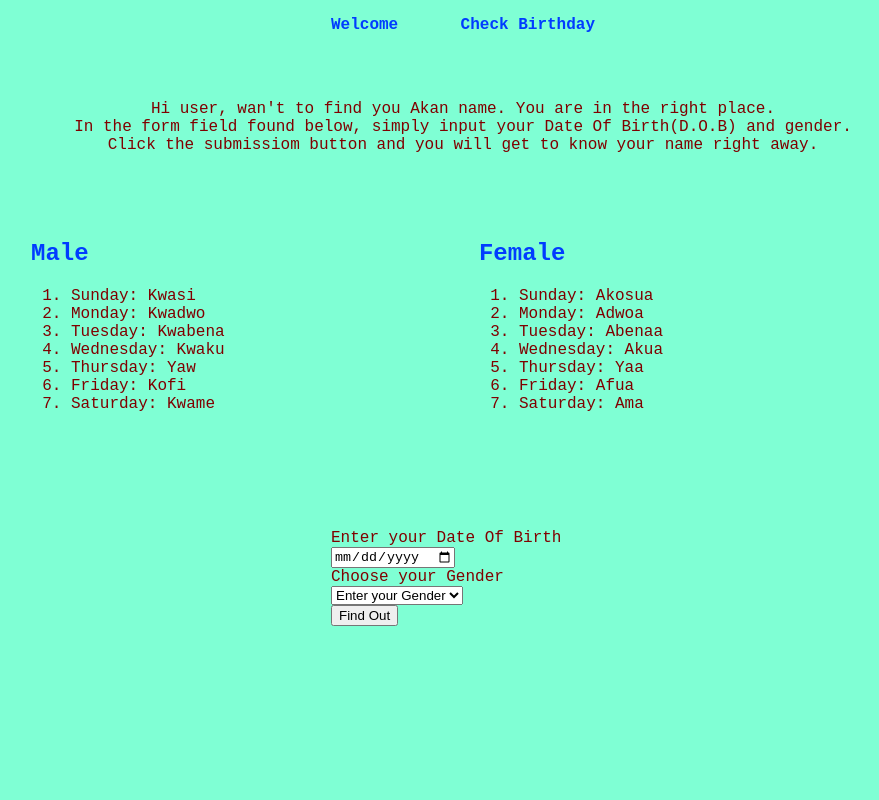
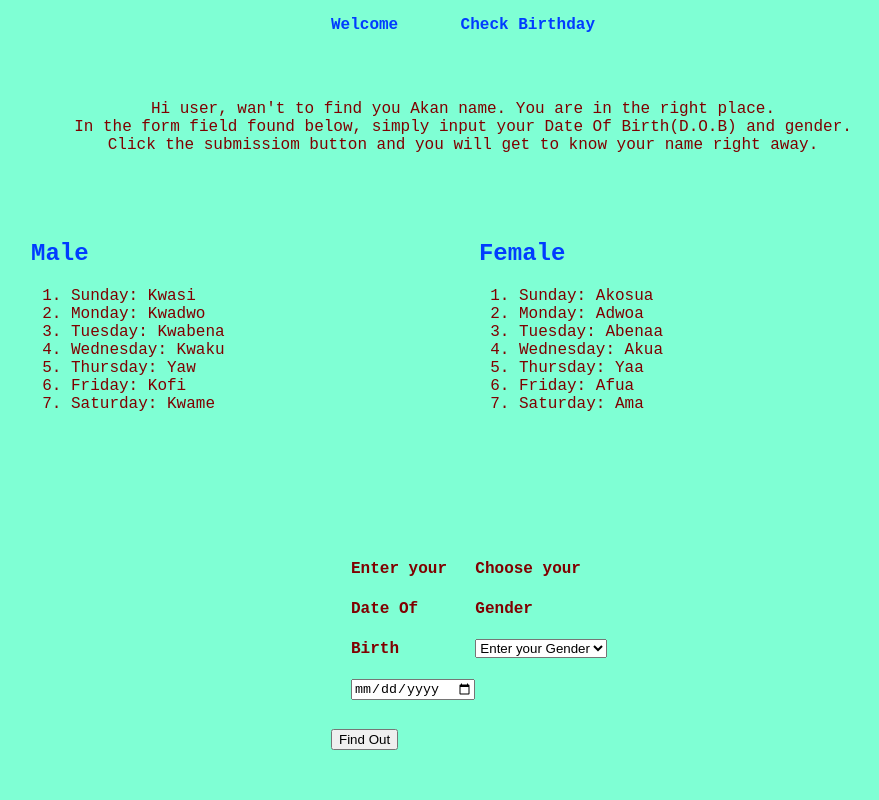
Before and after one commit to Samuel-Muriuki/Akan-Names, a plain HTML site: page index.html in a window 1280 px wide. Shown: the top 800 px of the page, without its empty margins (177-1056 px from the left). Drawn offline with Linux system fonts and the light colour scheme.

Commit message:
It will style the form and its text

```diff
--- a/index.html
+++ b/index.html
@@ -61,11 +61,13 @@
      <!--==================== The Middle Section ====================-->
     <form id="midd" class="middle">
       <div class="form">
-        <label>Enter your Date Of Birth</label>
+        <div class="form1">
+          <label><strong>Enter your Date Of Birth</strong></label>
         <input type="date" id="dob"/>
+        </div>
 
        <div class="select">
-         <label>Choose your Gender</label>
+         <label><strong>Choose your Gender</strong></label>
         <select name="" id="gender">
           <option>Enter your Gender</option>
           <option>Male</option>
--- a/styles.css
+++ b/styles.css
@@ -57,6 +57,13 @@ h2 {
 form {
     padding: 100px 500px;
 }
+
+.form {
+    display: flex;
+    padding: 20px;
+    line-height: 40px;
+}
+
 /*Styling The Fontawesome Icon*/
 .fas {
     color: aliceblue;
```
